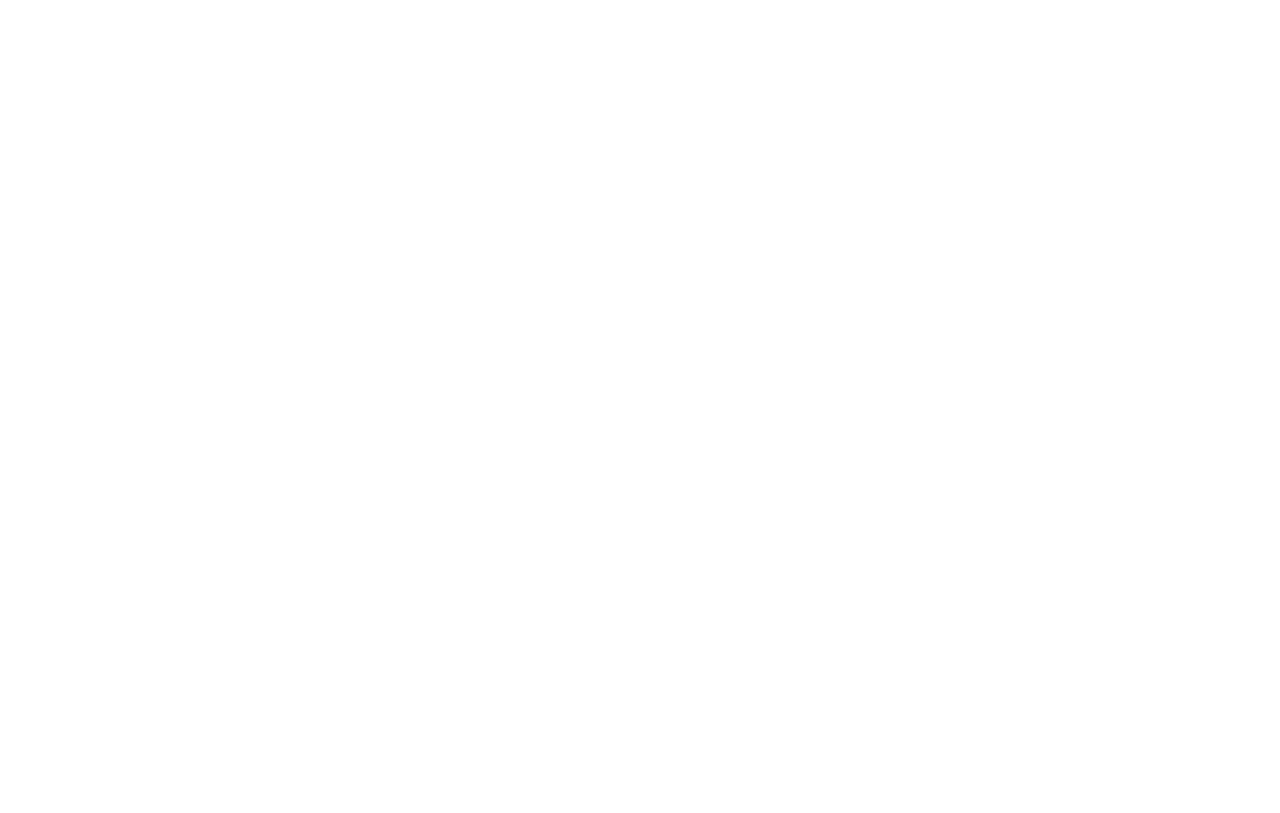
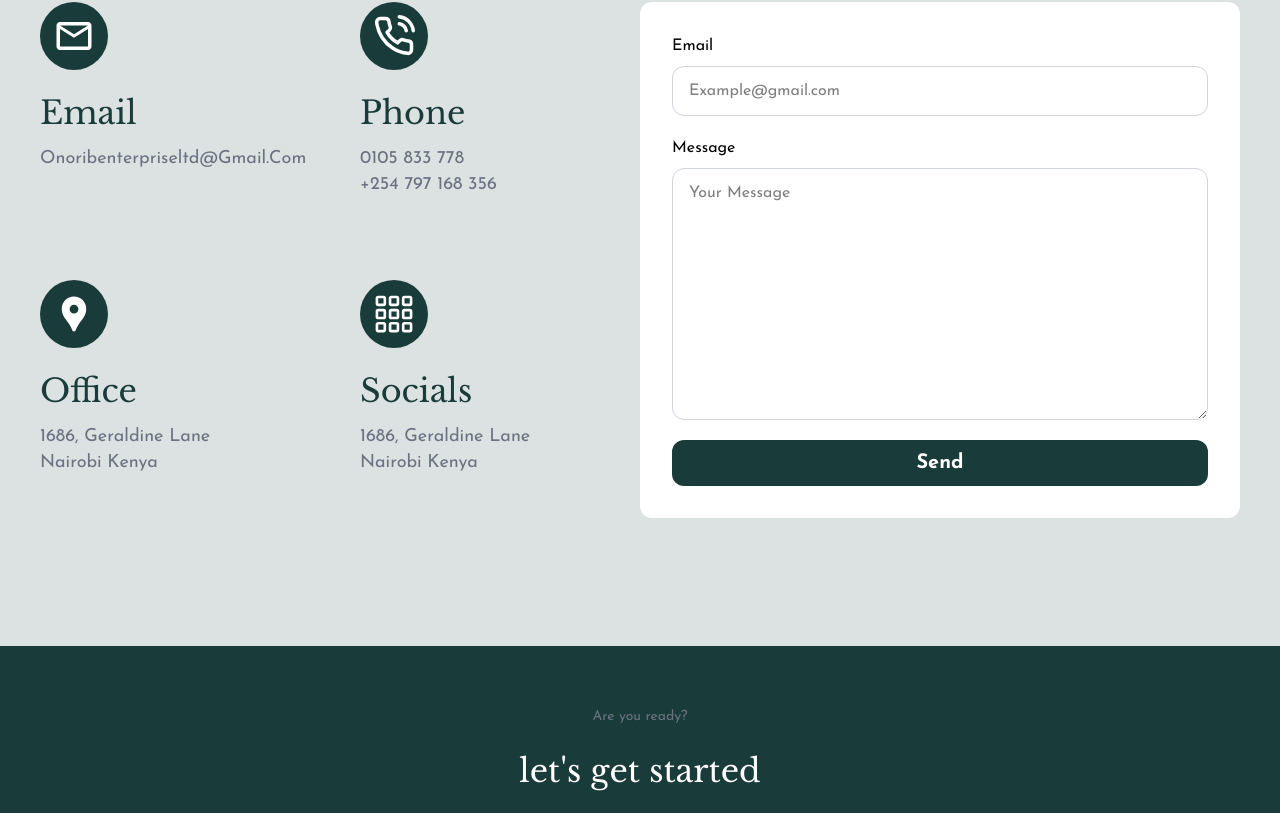
Before and after one commit to herihermansyah/bussiness-landing-page-exploration, a Next.js app: page / in a window 1280 px wide. Shown: the part 4547-5360 px from the top of the page. Before the commit the page ends 4445 px from the top, so only its background shows below. Built offline with nearby package versions, Linux system fonts and the light colour scheme.

Commit message:
create contact box, email box, contact-section, footer : add motion dev animation

```diff
--- a/src/app/page.tsx
+++ b/src/app/page.tsx
@@ -1,4 +1,5 @@
 import AboutSection from "@/components/sections/about-section";
+import ContactSection from "@/components/sections/contact-section";
 import CtaBannerSection from "@/components/sections/cta-banner-section";
 import HeroSection from "@/components/sections/hero-section";
 import ServiceSection from "@/components/sections/service-section";
@@ -15,6 +16,7 @@
       <VissionMissionSection />
       <TestimonialSection />
       <CtaBannerSection />
+      <ContactSection />
     </div>
   );
 };
--- /dev/null
+++ b/src/components/contact-box.tsx
@@ -0,0 +1,128 @@
+"use client";
+import React from "react";
+import {MdOutlineEmail} from "react-icons/md";
+import {FiPhoneCall} from "react-icons/fi";
+import {MdLocationPin} from "react-icons/md";
+import {BsGrid3X3Gap} from "react-icons/bs";
+import {motion, Variants} from "motion/react";
+
+const containerVariants: Variants = {
+  hidden: {
+    opacity: 0,
+  },
+  visible: {
+    opacity: 1,
+    transition: {
+      delayChildren: 0.1,
+      staggerChildren: 0.1,
+    },
+  },
+};
+
+const itemVariants: Variants = {
+  hidden: {
+    opacity: 0,
+    y: -50,
+  },
+  visible: {
+    opacity: 1,
+    y: 0,
+    transition: {
+      stiffness: 100,
+      damping: 15,
+      type: "spring",
+    },
+  },
+};
+
+const ContactBox = () => {
+  return (
+    <motion.div
+      variants={containerVariants}
+      initial="hidden"
+      animate="visible"
+      className="flex flex-wrap sm:grid  sm:grid-cols-2 gap-10"
+    >
+      <Email />
+      <Phone />
+      <Office />
+      <Socials />
+    </motion.div>
+  );
+};
+
+const Email = () => {
+  return (
+    <motion.div variants={itemVariants} className="flex flex-col gap-6">
+      <div className="w-17 h-17 rounded-full bg-green-custom text-white flex items-center justify-center">
+        <MdOutlineEmail size={42} />
+      </div>
+      <div className="flex flex-col gap-4">
+        <h3 className="text-green-custom text-[32px] leading-[120%] font-libre-baskerville capitalize">
+          email
+        </h3>
+        <p className="text-[18px] leading-[120%] text-gray-500 capitalize">
+          onoribenterpriseltd@gmail.com
+        </p>
+      </div>
+    </motion.div>
+  );
+};
+
+const Phone = () => {
+  return (
+    <motion.div variants={itemVariants} className="flex flex-col gap-6">
+      <div className="w-17 h-17 rounded-full bg-green-custom text-white flex items-center justify-center">
+        <FiPhoneCall size={42} />
+      </div>
+      <div className="flex flex-col gap-4">
+        <h3 className="text-green-custom text-[32px] leading-[120%] font-libre-baskerville capitalize">
+          phone
+        </h3>
+        <p className="text-[18px] leading-[120%] text-gray-500 capitalize flex flex-col gap-1">
+          <span> 0105 833 778</span>
+          <span>+254 797 168 356</span>
+        </p>
+      </div>
+    </motion.div>
+  );
+};
+
+const Office = () => {
+  return (
+    <motion.div variants={itemVariants} className="flex flex-col gap-6">
+      <div className="w-17 h-17 rounded-full bg-green-custom text-white flex items-center justify-center">
+        <MdLocationPin size={42} />
+      </div>
+      <div className="flex flex-col gap-4">
+        <h3 className="text-green-custom text-[32px] leading-[120%] font-libre-baskerville capitalize">
+          office
+        </h3>
+        <p className="text-[18px] leading-[120%] text-gray-500 capitalize flex flex-col gap-1">
+          <span>1686, Geraldine Lane</span>
+          <span>Nairobi Kenya</span>
+        </p>
+      </div>
+    </motion.div>
+  );
+};
+const Socials = () => {
+  return (
+    <motion.div variants={itemVariants} className="flex flex-col gap-6">
+      <div className="w-17 h-17 rounded-full bg-green-custom text-white flex items-center justify-center">
+        <BsGrid3X3Gap size={42} />
+      </div>
+      <div className="flex flex-col gap-4">
+        <h3 className="text-green-custom text-[32px] leading-[120%] font-libre-baskerville capitalize">
+          socials
+        </h3>
+        <p className="text-[18px] leading-[120%] text-gray-500 capitalize flex flex-col gap-1">
+          <span>1686, Geraldine Lane</span>
+          <span>Nairobi Kenya</span>
+        </p>
+      </div>
+    </motion.div>
+  );
+};
+
+export default ContactBox;
--- /dev/null
+++ b/src/components/email-box.tsx
@@ -0,0 +1,85 @@
+"use client";
+import {cn} from "@/lib/utils";
+import React from "react";
+import Button from "./ui/button";
+import {motion, Variants} from "motion/react";
+
+const containerVariants: Variants = {
+  hidden: {
+    opacity: 0,
+  },
+  visible: {
+    opacity: 1,
+    transition: {
+      delayChildren: 0.1,
+      staggerChildren: 0.1,
+    },
+  },
+};
+
+const itemVariants: Variants = {
+  hidden: {
+    opacity: 0,
+    y: -50,
+  },
+  visible: {
+    opacity: 1,
+    y: 0,
+    transition: {
+      damping: 15,
+      stiffness: 100,
+      type: "spring",
+    },
+  },
+};
+const EmailBox = () => {
+  return (
+    <motion.div
+      variants={containerVariants}
+      initial="hidden"
+      animate="visible"
+      className="flex flex-col gap-5 p-8 bg-white rounded-xl"
+    >
+      <form action="" className="flex flex-col gap-5">
+        <div className="flex flex-col gap-2">
+          <motion.label variants={itemVariants} htmlFor="email">
+            Email
+          </motion.label>
+          <motion.input
+            variants={itemVariants}
+            type="text"
+            placeholder="Example@gmail.com"
+            name="email"
+            id="email"
+            className={cn(
+              "outline-none border rounded-xl bg-white border-gray-300 px-4 py-3 w-full",
+            )}
+          />
+        </div>
+        <div className="flex flex-col gap-2 ">
+          <motion.label variants={itemVariants} htmlFor="message">
+            Message
+          </motion.label>
+          <motion.textarea
+            variants={itemVariants}
+            name="message"
+            id="message"
+            placeholder="Your Message"
+            className={cn(
+              "outline-none border border-gray-300 px-4 py-3 w-full rounded-xl bg-white h-63",
+            )}
+          />
+        </div>
+        <Button
+          className="bg-green-custom w-full text-white"
+          type="submit"
+          size="lg"
+        >
+          Send
+        </Button>
+      </form>
+    </motion.div>
+  );
+};
+
+export default EmailBox;
--- a/src/components/sections/contact-section.tsx
+++ b/src/components/sections/contact-section.tsx
@@ -0,0 +1,25 @@
+"use client";
+import React from "react";
+import WrapperMain from "../wrapper-main";
+import EmailBox from "../email-box";
+import ContactBox from "../contact-box";
+import {motion} from "motion/react";
+
+const ContactSection = () => {
+  return (
+    <motion.section
+      initial={{opacity: 0}}
+      whileInView={{opacity: 1}}
+      viewport={{once: true, amount: 0.2}}
+      transition={{delayChildren: 0.3, staggerChildren: 0.3}}
+      className="py-32 bg-green-custom/15 "
+    >
+      <WrapperMain className="grid grid-cols-1 lg:grid-cols-2 gap-y-20">
+        <ContactBox />
+        <EmailBox />
+      </WrapperMain>
+    </motion.section>
+  );
+};
+
+export default ContactSection;
--- a/src/layouts/footer.tsx
+++ b/src/layouts/footer.tsx
@@ -1,9 +1,29 @@
-import React from 'react'
+"use client";
+import MenuHeader from "@/components/menu-header";
+import Button from "@/components/ui/button";
+import WrapperMain from "@/components/wrapper-main";
+import React from "react";
+import {motion} from "motion/react";
 
 const Footer = () => {
+  const fullYear = new Date().getFullYear();
   return (
-    <div>Footer</div>
-  )
-}
+    <motion.div initial={{opacity: 0}} animate={{opacity: 1}}  className="bg-green-custom py-15">
+      <WrapperMain className="flex flex-col items-center gap-7">
+        <div className="flex flex-col gap-5 items-center text-center">
+          <h5 className="text-gray-500 text-[14px]">Are you ready?</h5>
+          <h3 className="text-white text-[32px] font-libre-baskerville ">
+            let&apos;s get started
+          </h3>
+          <Button size="lg">Get Started</Button>
+        </div>
+        <MenuHeader className="hidden md:flex text-white" />
+        <p className="text-gray-500 text-[14px]">
+          Copyright &copy; {fullYear}. Onari B. All rights reserved.
+        </p>
+      </WrapperMain>
+    </motion.div>
+  );
+};
 
-export default Footer
+export default Footer;
--- a/src/layouts/header.tsx
+++ b/src/layouts/header.tsx
@@ -33,7 +33,7 @@
   const [isOpen, setIsOpen] = React.useState(false);
   return (
     <div className="bg-white relative">
-      <WrapperMain className="flex items-center justify-between py-3 ">
+      <WrapperMain className="flex items-center justify-between py-2 md:py-3">
         <Logo />
         <MenuHeader className="hidden md:flex" />
         <Button className="hidden md:block">Get Started</Button>
```
